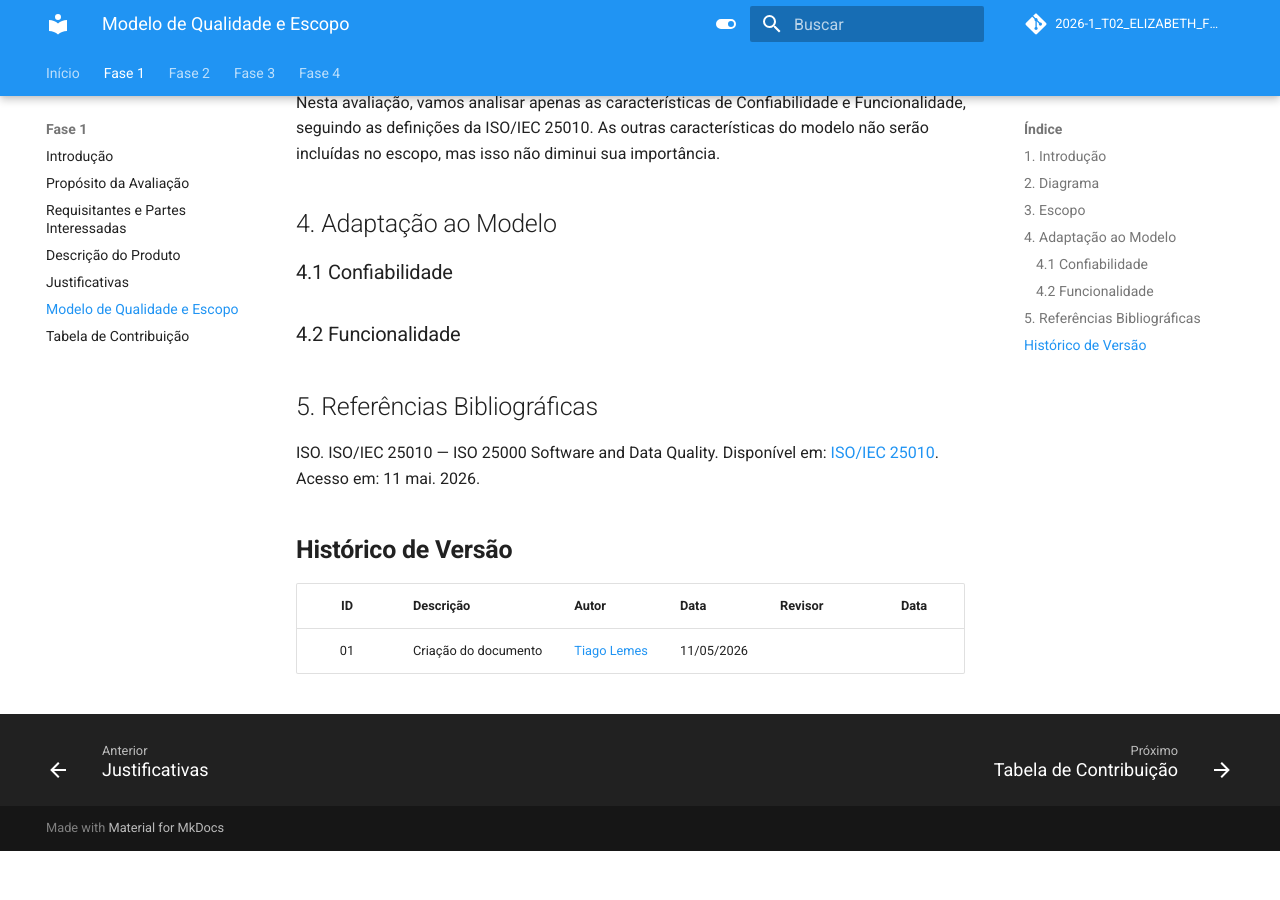
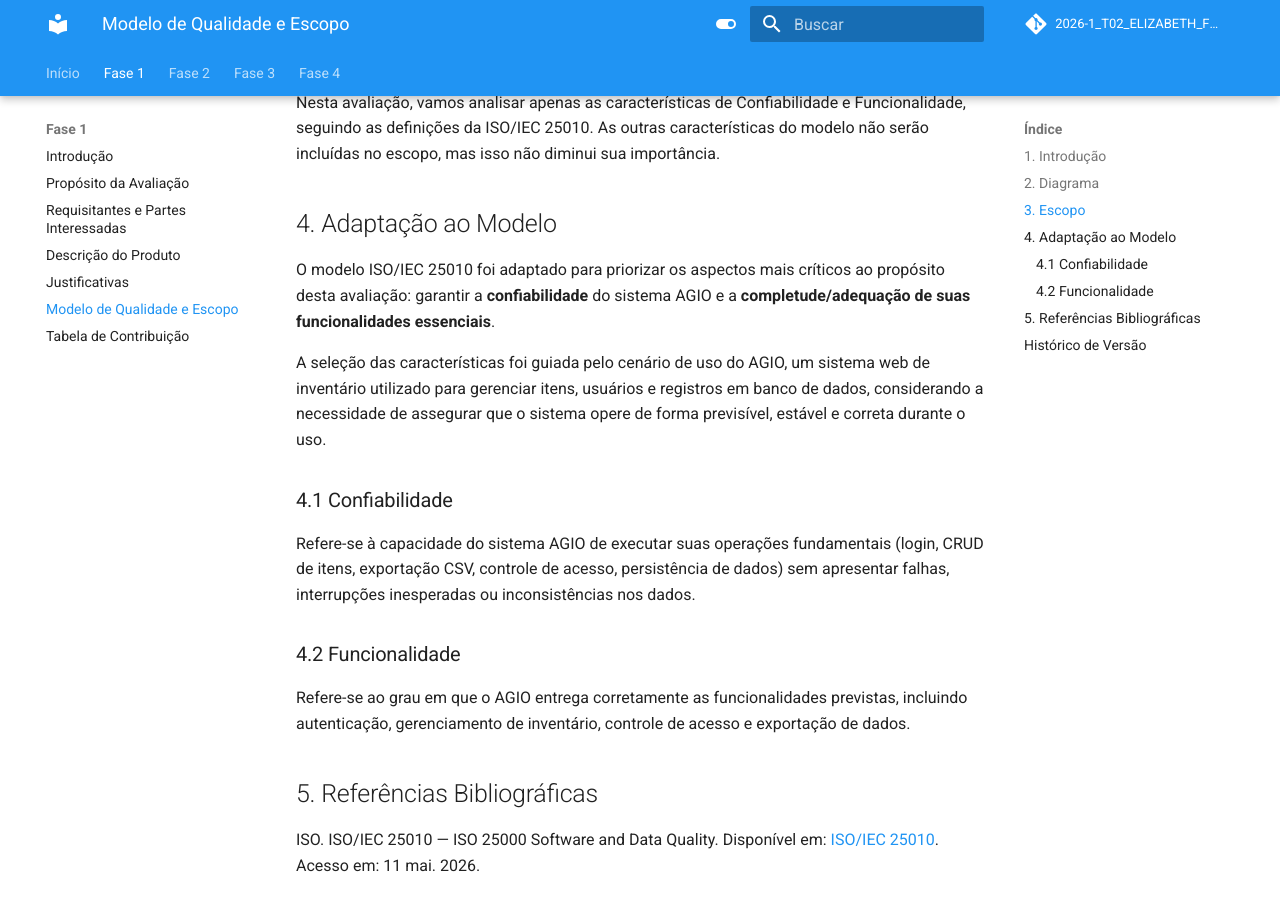
Before and after one commit to FCTE-Qualidade-de-Software-1/2026-1_T02_ELIZABETH_FRIEDMAN, an MkDocs documentation site: the page built from docs/fase1/5-modelo.md, in a window 1280 px wide and 900 px high, scrolled down 499 px. Built offline with MkDocs 1.6.1 and Material for MkDocs 9.7.7, drawn with Linux system fonts in a browser that asks for light colours; comment, search, counter and statistics services are not loaded; before the commit the page ends 1350 px from its top, so only the background shows below that.

Commit message:
Atualização da descrição das características de Confiabilidade e Funcionabilidade do Modelo de Qualidade e Escopo

```diff
--- a/docs/fase1/5-modelo.md
+++ b/docs/fase1/5-modelo.md
@@ -14,9 +14,17 @@
 
 ## 4. Adaptação ao Modelo
 
+O modelo ISO/IEC 25010 foi adaptado para priorizar os aspectos mais críticos ao propósito desta avaliação: garantir a **confiabilidade** do sistema AGIO e a **completude/adequação de suas funcionalidades essenciais**.
+
+A seleção das características foi guiada pelo cenário de uso do AGIO, um sistema web de inventário utilizado para gerenciar itens, usuários e registros em banco de dados, considerando a necessidade de assegurar que o sistema opere de forma previsível, estável e correta durante o uso.
+
 ### 4.1 Confiabilidade
 
+Refere-se à capacidade do sistema AGIO de executar suas operações fundamentais (login, CRUD de itens, exportação CSV, controle de acesso, persistência de dados) sem apresentar falhas, interrupções inesperadas ou inconsistências nos dados.
+
 ### 4.2 Funcionalidade
+
+Refere-se ao grau em que o AGIO entrega corretamente as funcionalidades previstas, incluindo autenticação, gerenciamento de inventário, controle de acesso e exportação de dados.
 
 ## 5. Referências Bibliográficas
 
```
